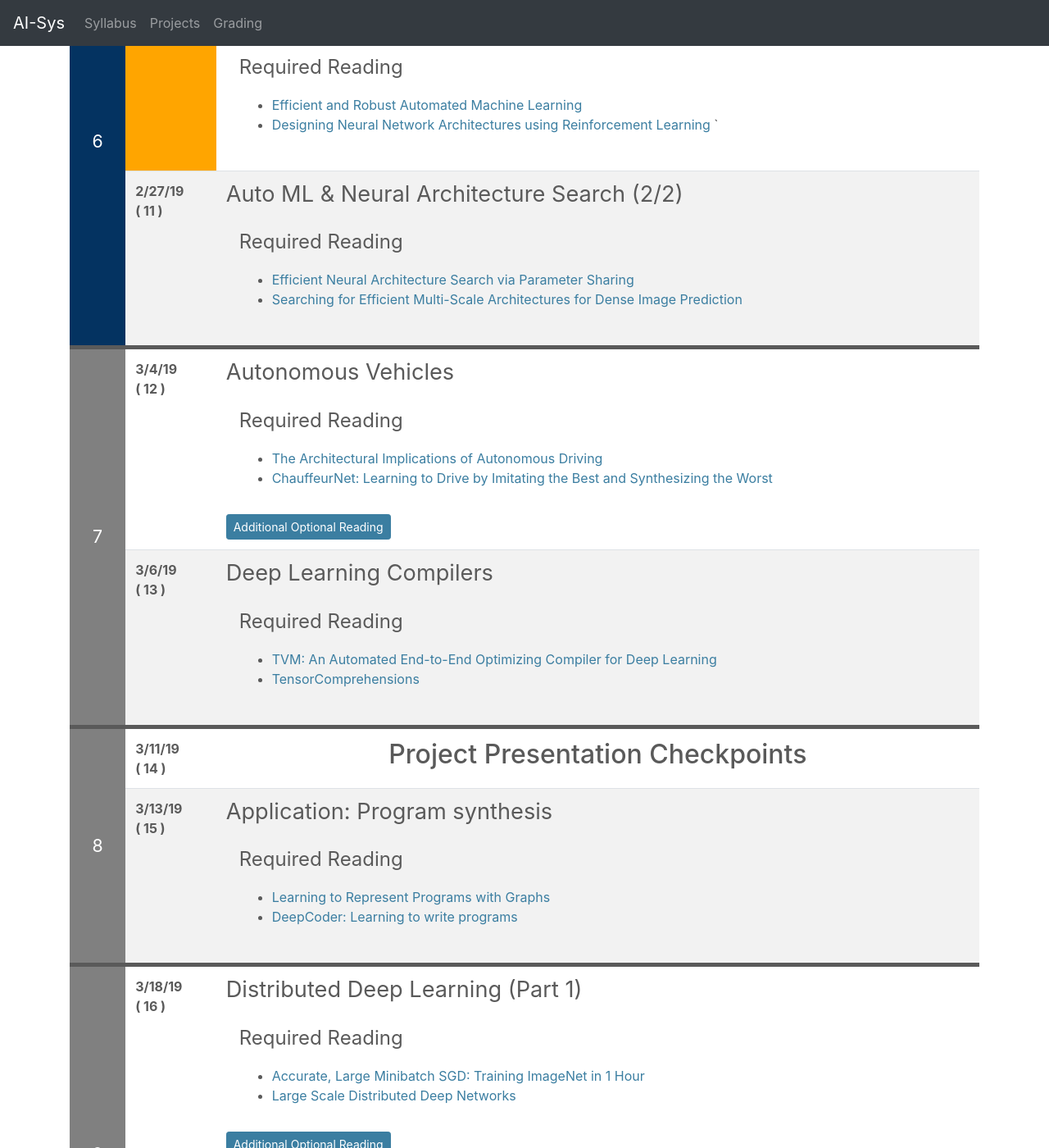
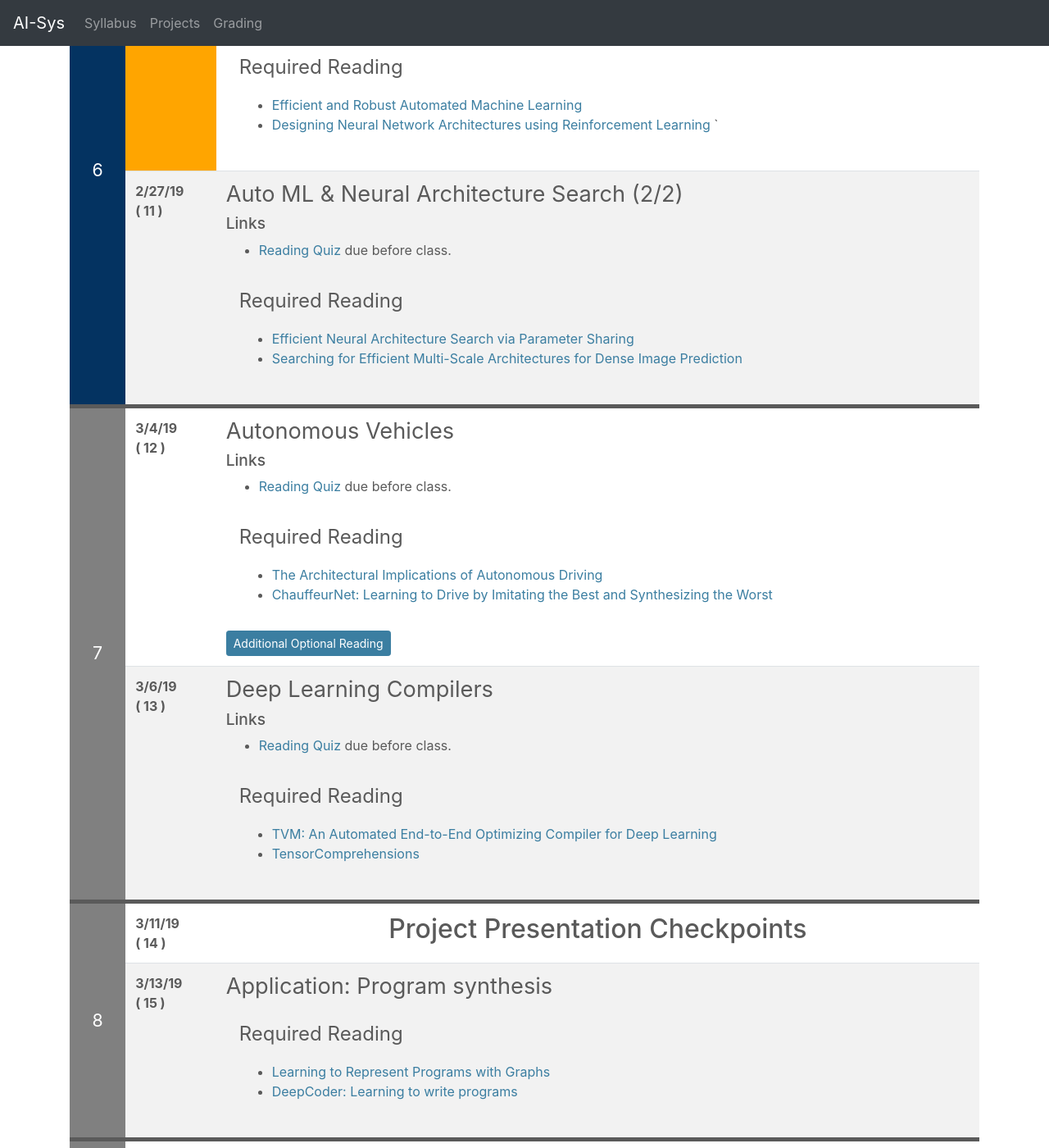
Before and after one commit to ucbrise/cs294-ai-sys-sp19, a Jekyll site: the page built from index.md, in a window 1280 px wide and 1400 px high, scrolled down 4355 px. Shown: the whole window at 82% size. Built offline with Jekyll 4.4.1, drawn with Linux system fonts in a browser that asks for light colours; nearby versions of some CDN libraries; our own code applies the rules of GitHub Pages for plain Markdown files.

Commit message:
added quizes for Lectures 11, 12, 13

```diff
--- a/index.md
+++ b/index.md
@@ -425,6 +425,10 @@ If you find some of the reading confusing and want a more gentle introduction, t
 
 {% include syllabus_entry %}
 ## Auto ML & Neural Architecture Search (2/2)
+
+### Links
+* [Reading Quiz](https://goo.gl/forms/xOVySnneBUDiNjAC3) due before class.
+
 <div class="summary" markdown="1"> </div>
 <div class="reading">
 <div class="required_reading" markdown="1">
@@ -441,6 +445,9 @@ If you find some of the reading confusing and want a more gentle introduction, t
 
 {% include syllabus_entry %}
 ## Autonomous Vehicles
+
+### Links
+* [Reading Quiz](https://goo.gl/forms/Ai4L7UFj3YD40YJJ2) due before class.
 
 <div class="summary" markdown="1"> </div>
 <div class="reading">
@@ -464,6 +471,10 @@ If you find some of the reading confusing and want a more gentle introduction, t
 
 {% include syllabus_entry %}
 ## Deep Learning Compilers
+
+### Links
+* [Reading Quiz](https://goo.gl/forms/Bf6Qobcj4QkizOXu2) due before class.
+
 <div class="summary" markdown="1"> </div>
 <div class="reading">
 <div class="required_reading" markdown="1">
```
